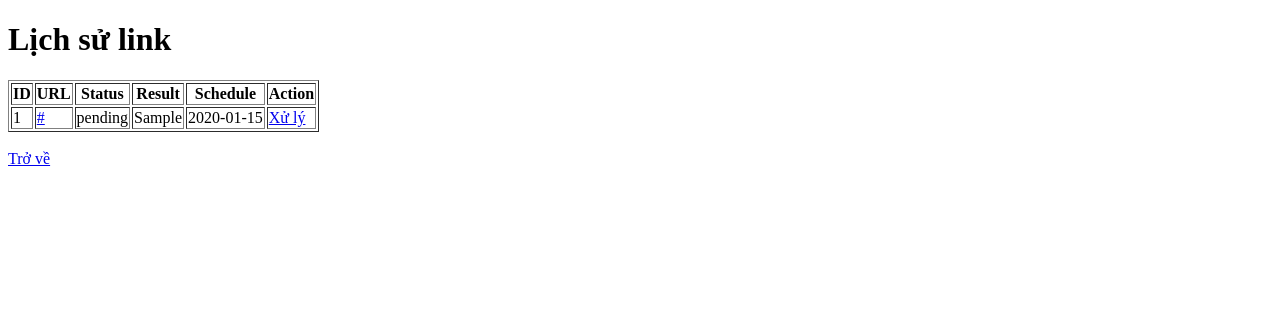
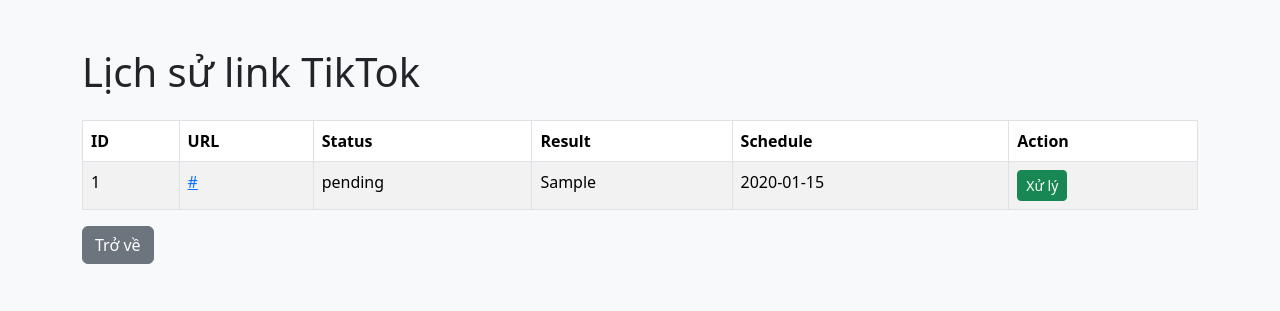
Before and after one commit to nhut0902-pr/Tool-tiktok-post, a Flask app: page /history in a window 1280 px wide. Shown: the top 311 px of the page. Run offline with Flask 3, Linux system fonts and the light colour scheme; tables that the repository leaves empty hold one stand-in row (values such as "Sample post").

Commit message:
Update history.html

```diff
--- a/templates/history.html
+++ b/templates/history.html
@@ -1,24 +1,45 @@
 <!DOCTYPE html>
-<html>
+<html lang="en">
 <head>
+<meta charset="UTF-8">
+<meta name="viewport" content="width=device-width, initial-scale=1">
 <title>Lịch sử link</title>
+<link href="https://cdn.jsdelivr.net/npm/bootstrap@5.3.2/dist/css/bootstrap.min.css" rel="stylesheet">
 </head>
-<body>
-<h1>Lịch sử link</h1>
-<table border="1">
-<tr><th>ID</th><th>URL</th><th>Status</th><th>Result</th><th>Schedule</th><th>Action</th></tr>
+<body class="bg-light">
+<div class="container py-5">
+<h1 class="mb-4">Lịch sử link TikTok</h1>
+
+<table class="table table-striped table-bordered bg-white">
+    <thead>
+        <tr>
+            <th>ID</th>
+            <th>URL</th>
+            <th>Status</th>
+            <th>Result</th>
+            <th>Schedule</th>
+            <th>Action</th>
+        </tr>
+    </thead>
+    <tbody>
     {% for id,url,status,result,schedule in links %}
         <tr>
             <td>{{ id }}</td>
-<td><a href="{{ url }}">{{ url }}</a></td>
+            <td><a href="{{ url }}" target="_blank">{{ url }}</a></td>
             <td>{{ status }}</td>
             <td>{{ result }}</td>
-<td>{{ schedule }}</td>
-<td>{% if status=="pending" %}<a href="{{ url_for('process_link', link_id=id) }}">Xử lý</a>{% endif %}</td>
+            <td>{{ schedule or "-" }}</td>
+            <td>
+                {% if status=="pending" %}
+                <a href="{{ url_for('process_link', link_id=id) }}" class="btn btn-sm btn-success">Xử lý</a>
+                {% endif %}
+            </td>
         </tr>
     {% endfor %}
+    </tbody>
 </table>
-<br>
-<a href="{{ url_for('index') }}">Trở về</a>
+<a href="{{ url_for('index') }}" class="btn btn-secondary">Trở về</a>
+</div>
+<script src="https://cdn.jsdelivr.net/npm/bootstrap@5.3.2/dist/js/bootstrap.bundle.min.js"></script>
 </body>
 </html>
```
Lines whose indentation alone changed are shown as unchanged.
